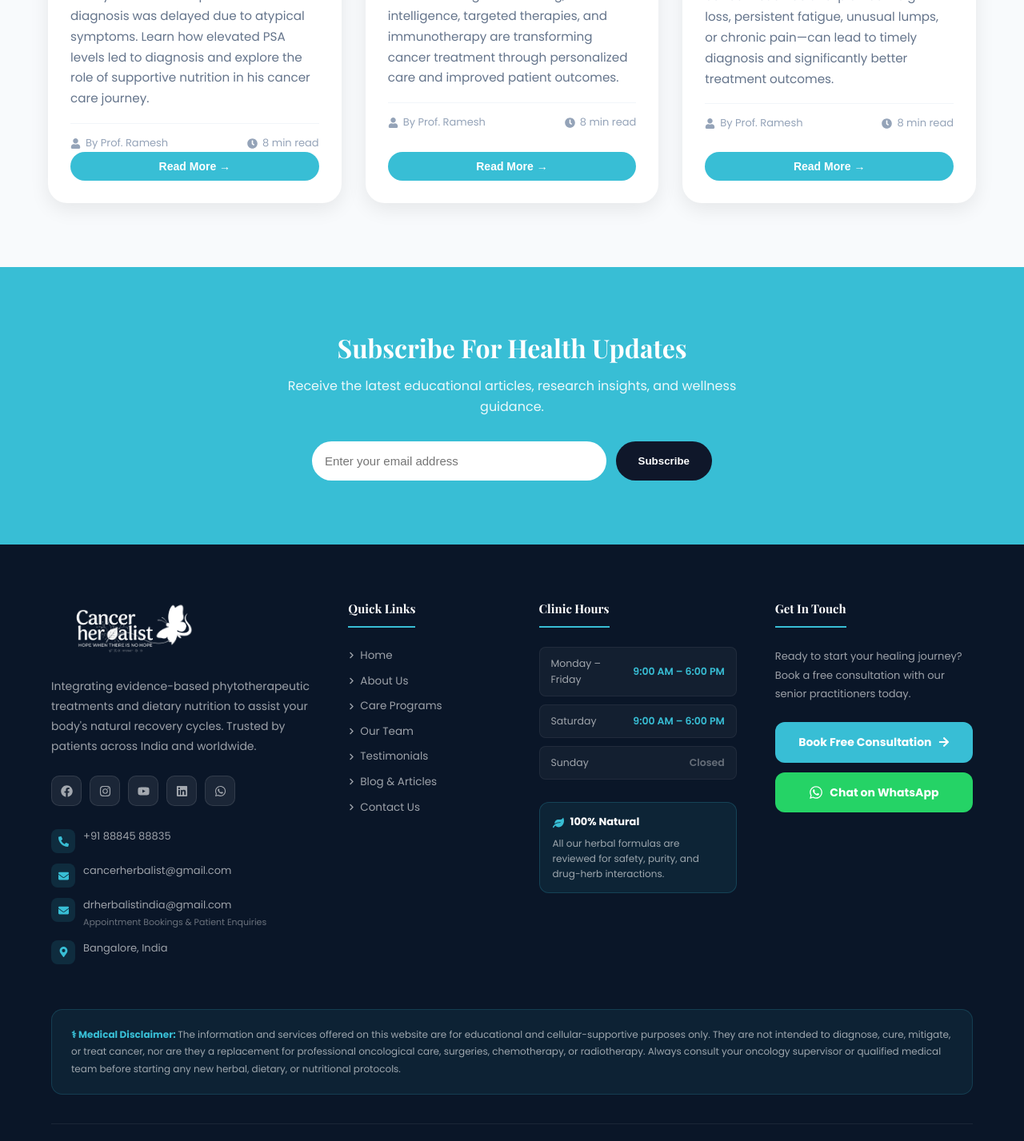
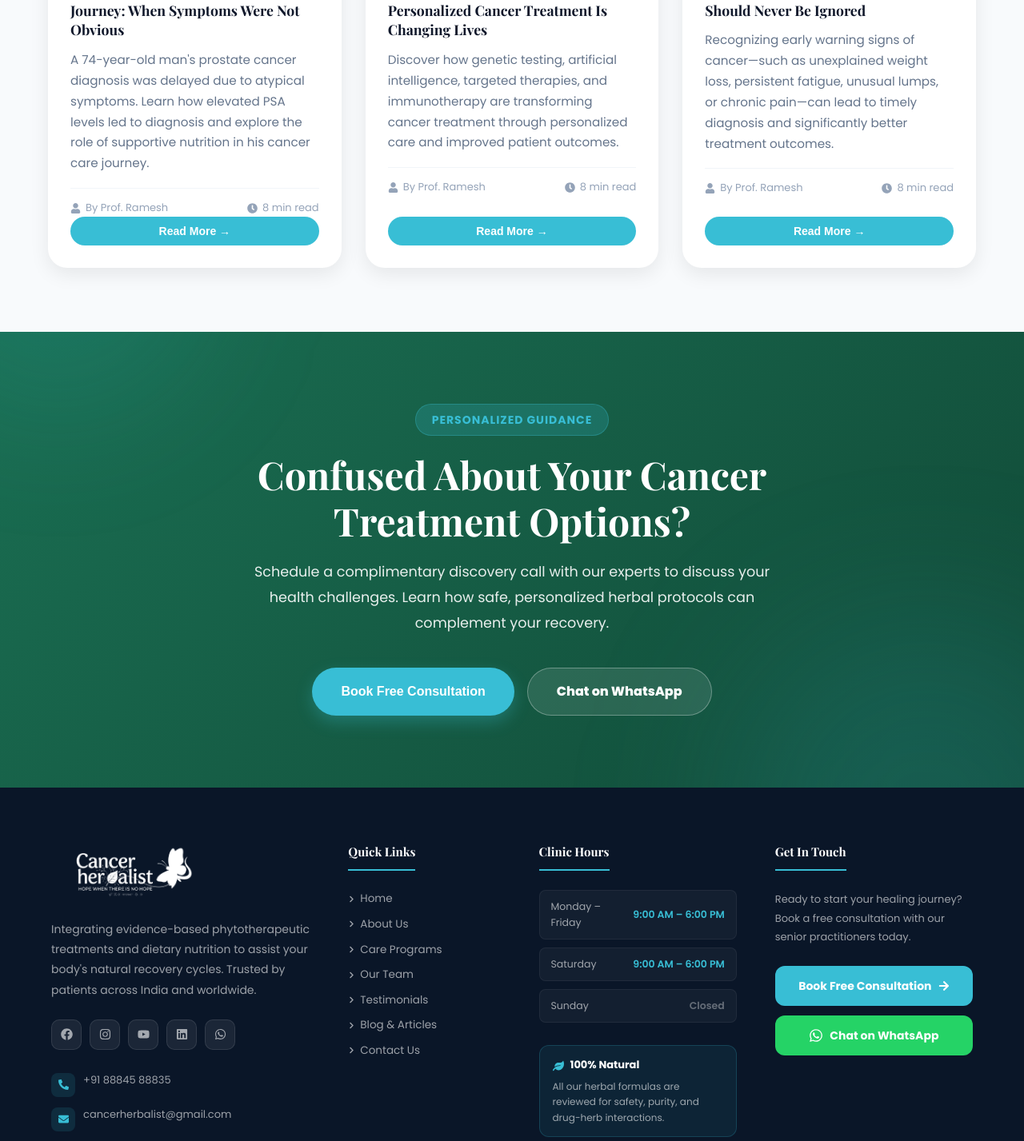
Before and after one commit to jain17akshat/CANCER_HERBALIST, a React (Vite) app: page /blog in a window 1280 px wide. Shown: the part 953-2380 px from the top of the page at 80% size. Built offline with nearby package versions, Linux system fonts and the light colour scheme; no server answers.

Commit message:
Please provide the code changes or file diffs you would like me to summarize.

```diff
--- a/src/pages/Blog.jsx
+++ b/src/pages/Blog.jsx
@@ -1,6 +1,7 @@
 import React, { useState } from 'react';
 import { useNavigate } from 'react-router-dom';
 import { FaSearch, FaClock, FaUser } from 'react-icons/fa';
+import { useContent } from '../context/ContentContext';
 
 const ACCENT = '#38bed5';
 const BACKEND_URL = (import.meta.env.VITE_BACKEND_URL || 'https://cancer-herbalist-rhgj.vercel.app').replace(/\/+$/, '');
@@ -44,6 +45,14 @@ export default function Blog() {
   const navigate = useNavigate();
   const [search, setSearch] = useState('');
   const [allBlogs, setAllBlogs] = useState(blogs);
+  const { content } = useContent();
+  const contactInfo = content?.contact || {
+    phone: '+91 88845 88835',
+    email: 'cancerherbalist@gmail.com',
+    whatsapp: '918884588835',
+    timings: 'Mon–Sat, 9 AM–6 PM',
+    address: 'Bangalore, India'
+  };
 
   React.useEffect(() => {
     const fetchBlogs = async () => {
@@ -77,10 +86,38 @@ export default function Blog() {
         <h1 style={{ fontSize: 'clamp(2.5rem, 6vw, 4.5rem)', color: '#0f172a', marginBottom: '20px', fontFamily: 'Playfair Display, serif' }}>
           Educational Blog
         </h1>
-        <p style={{ maxWidth: '700px', margin: '0 auto', color: '#64748b', lineHeight: '1.8', fontSize: '1.1rem' }}>
+        <p style={{ maxWidth: '700px', margin: '0 auto 30px', color: '#64748b', lineHeight: '1.8', fontSize: '1.1rem' }}>
           Expert guidance on cancer awareness, nutrition, herbal support, wellness, and recovery.
         </p>
 
+        {/* Search Bar */}
+        <div style={{ position: 'relative', maxWidth: '500px', margin: '0 auto' }}>
+          <input
+            type="text"
+            placeholder="Search articles by title, category, or author..."
+            value={search}
+            onChange={(e) => setSearch(e.target.value)}
+            style={{
+              width: '100%',
+              padding: '16px 20px 16px 50px',
+              borderRadius: '999px',
+              border: '1.5px solid #e2e8f0',
+              outline: 'none',
+              fontSize: '15px',
+              boxShadow: '0 4px 12px rgba(0,0,0,0.03)',
+              transition: 'border-color 0.2s, box-shadow 0.2s'
+            }}
+            onFocus={(e) => {
+              e.target.style.borderColor = ACCENT;
+              e.target.style.boxShadow = `0 4px 20px ${ACCENT}22`;
+            }}
+            onBlur={(e) => {
+              e.target.style.borderColor = '#e2e8f0';
+              e.target.style.boxShadow = '0 4px 12px rgba(0,0,0,0.03)';
+            }}
+          />
+          <FaSearch style={{ position: 'absolute', left: '20px', top: '50%', transform: 'translateY(-50%)', color: '#94a3b8', fontSize: '16px' }} />
+        </div>
       </section>
 
       {/* Blog Grid */}
@@ -136,21 +173,139 @@ export default function Blog() {
         </div>
       </section>
 
-      {/* Newsletter */}
-      <section style={{ background: ACCENT, padding: '80px 20px', textAlign: 'center', color: '#fff' }}>
-        <h2 style={{ fontSize: '2rem', fontFamily: 'Playfair Display, serif' }}>Subscribe For Health Updates</h2>
-        <p style={{ maxWidth: '600px', margin: '15px auto 30px', opacity: 0.9 }}>
-          Receive the latest educational articles, research insights, and wellness guidance.
-        </p>
-        <div style={{ display: 'flex', gap: '12px', maxWidth: '500px', margin: '0 auto', flexWrap: 'wrap', justifyContent: 'center' }}>
-          <input
-            type="email"
-            placeholder="Enter your email address"
-            style={{ flex: 1, minWidth: '240px', padding: '16px', borderRadius: '999px', border: 'none', outline: 'none', fontSize: '15px' }}
-          />
-          <button style={{ background: '#0f172a', color: '#fff', border: 'none', padding: '16px 28px', borderRadius: '999px', fontWeight: 700, cursor: 'pointer' }}>
-            Subscribe
-          </button>
+      {/* Interactive Consultation CTA Section */}
+      <section style={{
+        background: 'linear-gradient(135deg, #1a6e52 0%, #114a37 100%)',
+        padding: '90px 20px',
+        textAlign: 'center',
+        color: '#fff',
+        position: 'relative',
+        overflow: 'hidden'
+      }}>
+        {/* Subtle decorative background shapes */}
+        <div style={{
+          position: 'absolute',
+          top: '-50%',
+          left: '-10%',
+          width: '400px',
+          height: '400px',
+          borderRadius: '50%',
+          background: 'rgba(56, 190, 213, 0.1)',
+          filter: 'blur(80px)',
+          pointerEvents: 'none'
+        }} />
+        <div style={{
+          position: 'absolute',
+          bottom: '-50%',
+          right: '-10%',
+          width: '500px',
+          height: '500px',
+          borderRadius: '50%',
+          background: 'rgba(56, 190, 213, 0.15)',
+          filter: 'blur(100px)',
+          pointerEvents: 'none'
+        }} />
+
+        <div style={{ position: 'relative', zIndex: 1, maxWidth: '800px', margin: '0 auto' }}>
+          <span style={{
+            display: 'inline-block',
+            background: 'rgba(56, 190, 213, 0.2)',
+            color: '#38bed5',
+            padding: '8px 20px',
+            borderRadius: '999px',
+            fontSize: '14px',
+            fontWeight: 700,
+            letterSpacing: '1px',
+            textTransform: 'uppercase',
+            marginBottom: '20px',
+            border: '1px solid rgba(56, 190, 213, 0.3)'
+          }}>
+            Personalized Guidance
+          </span>
+          <h2 style={{
+            fontSize: 'clamp(2rem, 4vw, 3rem)',
+            fontFamily: 'Playfair Display, serif',
+            margin: '0 0 20px',
+            lineHeight: 1.2
+          }}>
+            Confused About Your Cancer Treatment Options?
+          </h2>
+          <p style={{
+            maxWidth: '650px',
+            margin: '0 auto 40px',
+            opacity: 0.9,
+            fontSize: '1.1rem',
+            lineHeight: '1.8'
+          }}>
+            Schedule a complimentary discovery call with our experts to discuss your health challenges. Learn how safe, personalized herbal protocols can complement your recovery.
+          </p>
+
+          <div style={{
+            display: 'flex',
+            gap: '16px',
+            justifyContent: 'center',
+            flexWrap: 'wrap'
+          }}>
+            <button
+              onClick={() => navigate('/contact')}
+              style={{
+                background: '#38bed5',
+                color: '#fff',
+                border: 'none',
+                padding: '16px 36px',
+                borderRadius: '999px',
+                fontWeight: 750,
+                cursor: 'pointer',
+                fontSize: '16px',
+                transition: 'transform 0.2s, box-shadow 0.2s, background-color 0.2s',
+                boxShadow: '0 8px 20px rgba(56, 190, 213, 0.3)'
+              }}
+              onMouseEnter={(e) => {
+                e.currentTarget.style.transform = 'translateY(-2px)';
+                e.currentTarget.style.background = '#2bb0c7';
+                e.currentTarget.style.boxShadow = '0 12px 24px rgba(56, 190, 213, 0.4)';
+              }}
+              onMouseLeave={(e) => {
+                e.currentTarget.style.transform = 'translateY(0)';
+                e.currentTarget.style.background = '#38bed5';
+                e.currentTarget.style.boxShadow = '0 8px 20px rgba(56, 190, 213, 0.3)';
+              }}
+            >
+              Book Free Consultation
+            </button>
+            <a
+              href={`https://wa.me/${contactInfo.whatsapp}?text=Hi!%20I%20read%20your%20blog%20and%20would%20like%20to%20know%20more%20about%20herbal%20cancer%20protocols.`}
+              target="_blank"
+              rel="noopener noreferrer"
+              style={{
+                background: 'rgba(255,255,255,0.1)',
+                color: '#fff',
+                border: '1px solid rgba(255,255,255,0.3)',
+                padding: '16px 36px',
+                borderRadius: '999px',
+                fontWeight: 750,
+                cursor: 'pointer',
+                fontSize: '16px',
+                textDecoration: 'none',
+                display: 'inline-flex',
+                alignItems: 'center',
+                gap: '8px',
+                transition: 'transform 0.2s, background-color 0.2s, border-color 0.2s'
+              }}
+              onMouseEnter={(e) => {
+                e.currentTarget.style.transform = 'translateY(-2px)';
+                e.currentTarget.style.background = 'rgba(255,255,255,0.2)';
+                e.currentTarget.style.borderColor = 'rgba(255,255,255,0.5)';
+              }}
+              onMouseLeave={(e) => {
+                e.currentTarget.style.transform = 'translateY(0)';
+                e.currentTarget.style.background = 'rgba(255,255,255,0.1)';
+                e.currentTarget.style.borderColor = 'rgba(255,255,255,0.3)';
+              }}
+            >
+              Chat on WhatsApp
+            </a>
+          </div>
         </div>
       </section>
     </div>
```
